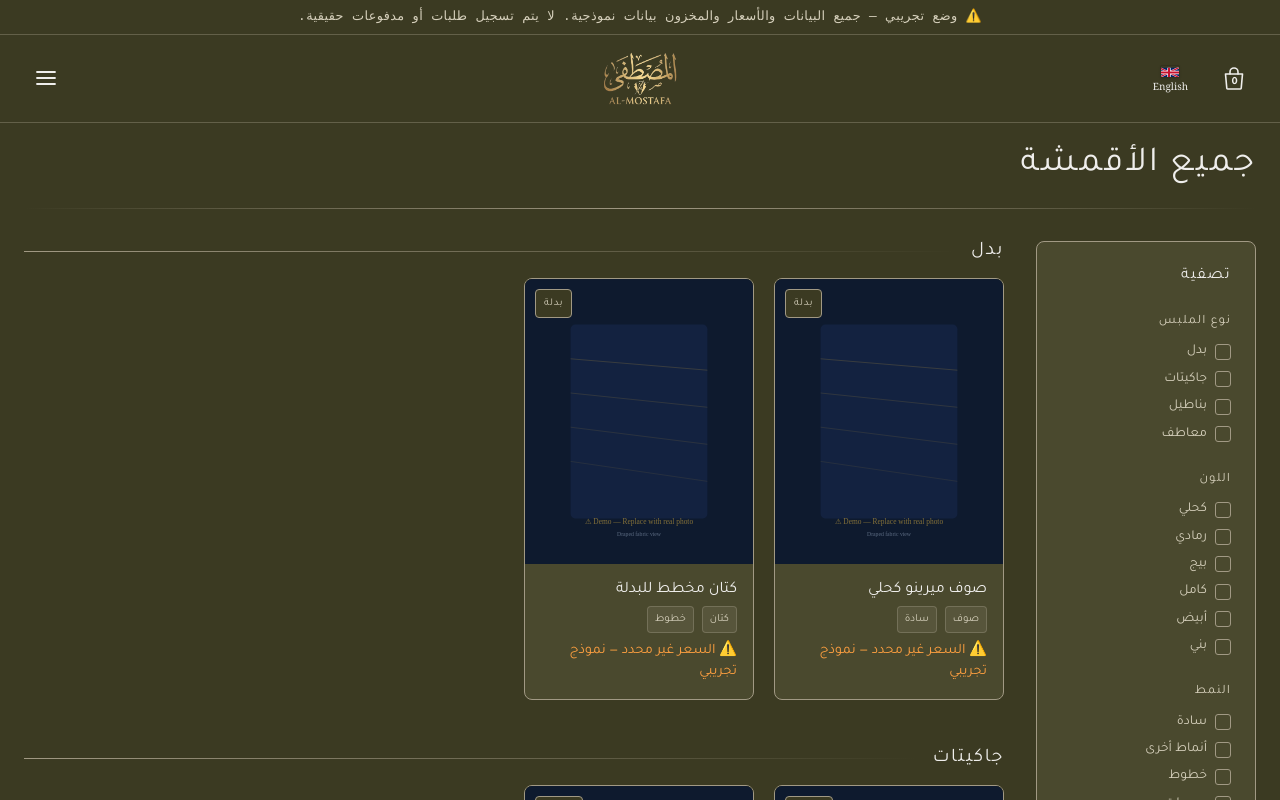
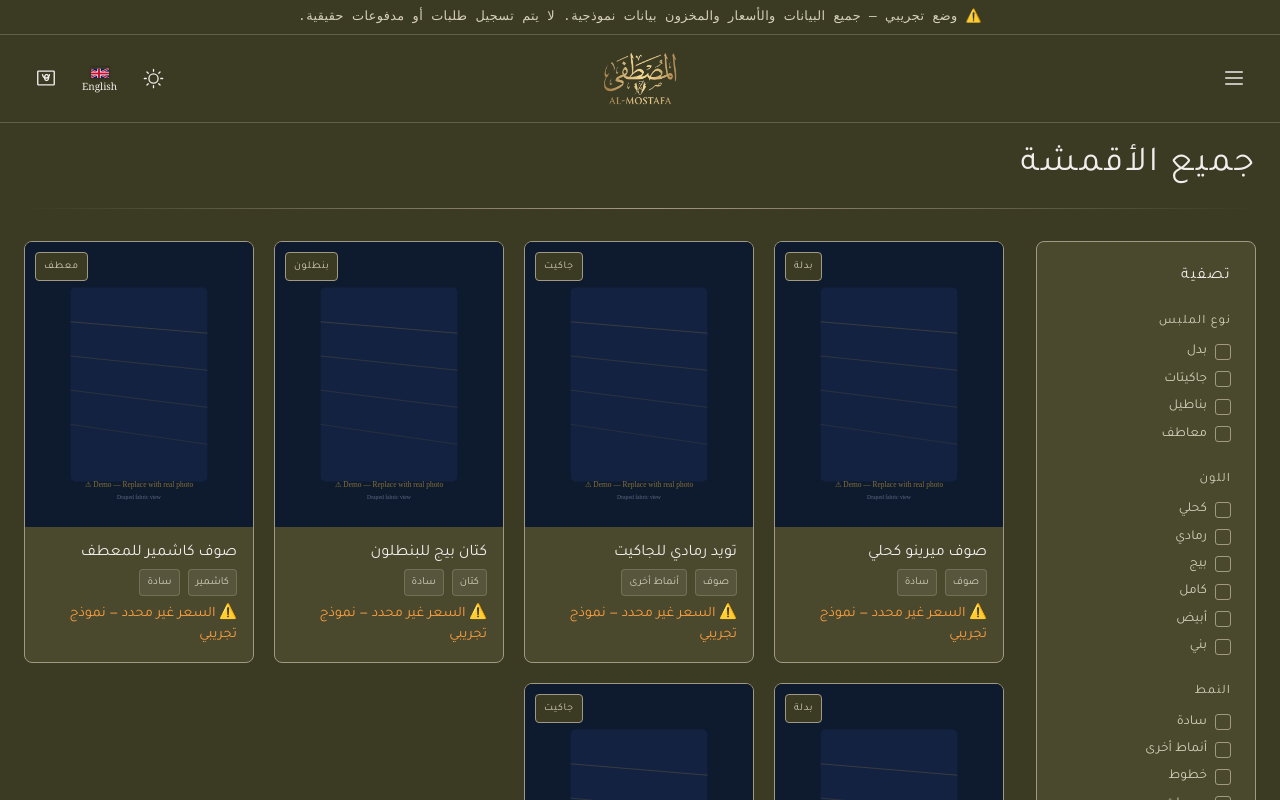
Before and after one commit to Ma7odamoud/almostafa-shop, a Next.js app: page /fabrics in a window 1280 px wide. Shown: the top 800 px of the page. Built offline with nearby package versions, Linux system fonts and the light colour scheme; a web font is replaced by a local one.

Commit message:
Refine UI: continuous fabric grid, language-aware drawer, header theme toggle, Phosphor icons

```diff
--- a/app/fabrics/page.tsx
+++ b/app/fabrics/page.tsx
@@ -71,14 +71,6 @@ export default function FabricsPage() {
     return true;
   }), [fabrics, filters]);
 
-  // Group by category (only categories that have results)
-  const grouped = useMemo(() => {
-    return CATEGORIES.map((cat) => ({
-      ...cat,
-      fabrics: filtered.filter((f) => f.category === cat.key),
-    })).filter((g) => g.fabrics.length > 0);
-  }, [filtered]);
-
   const hasFilters = filters.colors.length + filters.patterns.length + filters.materials.length + filters.categories.length > 0;
 
   return (
@@ -137,37 +129,20 @@ export default function FabricsPage() {
             </p>
           )}
 
-          {/* Grouped sections */}
-          {grouped.map((group) => (
-            <section key={group.key} style={{ marginBottom: "3rem" }}>
-              <h2 style={{
-                color: "var(--fg)",
-                fontSize: "1.2rem",
-                fontWeight: 400,
-                letterSpacing: "0.08em",
-                textTransform: "uppercase",
-                marginBottom: "1rem",
-                display: "flex",
-                alignItems: "center",
-                gap: "1rem",
-              }}>
-                {locale === "ar" ? group.labelAr : group.labelEn}
-                <span style={{
-                  display: "block",
-                  flex: 1,
-                  height: 1,
-                  background: "linear-gradient(to right, var(--border), transparent)",
-                }} />
-              </h2>
-              <div style={{
+          {/* Unified continuous product grid */}
+          {!loading && filtered.length > 0 && (
+            <div
+              style={{
                 display: "grid",
                 gridTemplateColumns: "repeat(auto-fill, minmax(200px, 1fr))",
                 gap: "1.25rem",
-              }}>
-                {group.fabrics.map((f) => <FabricCard key={f.id} fabric={f} />)}
-              </div>
-            </section>
-          ))}
+              }}
+            >
+              {filtered.map((f) => (
+                <FabricCard key={f.id} fabric={f} />
+              ))}
+            </div>
+          )}
         </div>
       </div>
 
--- a/components/FabricCard.tsx
+++ b/components/FabricCard.tsx
@@ -23,10 +23,11 @@ export default function FabricCard({ fabric }: Props) {
     <Link
       href={`/fabrics/${fabric.id}`}
       style={{ textDecoration: "none", display: "block" }}
+      className="fabric-card-link"
       onMouseEnter={() => setHovered(true)}
       onMouseLeave={() => setHovered(false)}
     >
-      <div className="hover-lift" style={{
+      <div className="fabric-card hover-lift" style={{
         backgroundColor: "var(--bg-card)",
         border: "1px solid var(--border)",
         borderRadius: "var(--radius-md)",
--- a/components/Header.tsx
+++ b/components/Header.tsx
@@ -5,6 +5,15 @@ import Image from "next/image";
 import { usePathname } from "next/navigation";
 import { useTheme, useLang, useCart } from "./Providers";
 import { t } from "@/lib/i18n";
+import {
+  ListIcon,
+  XIcon,
+  SunIcon,
+  MoonIcon,
+  CaretLeftIcon,
+  CaretRightIcon,
+  ShoppingBagIcon,
+} from "./Icons";
 
 export default function Header() {
   const { theme, toggleTheme } = useTheme();
@@ -20,6 +29,7 @@ export default function Header() {
 
   // Is this the homepage where transparent hero header is active?
   const isHome = pathname === "/";
+  const isAr = locale === "ar";
 
   useEffect(() => {
     function handleScroll() {
@@ -93,19 +103,21 @@ export default function Header() {
             position: "relative",
           }}
         >
-          {/* In RTL (Arabic): Hamburger is at the RIGHT edge.
-              In LTR (English): Hamburger is at the LEFT edge. */}
+          {/* MENU TRIGGER:
+              In Arabic (RTL): start of flex row is the physical RIGHT edge.
+              In English (LTR): start of flex row is the physical LEFT edge.
+          */}
           <div
             className="header-menu-side"
             style={{
-              order: locale === "ar" ? 3 : 1,
               display: "flex",
               alignItems: "center",
+              zIndex: 10,
             }}
           >
             <button
               onClick={() => setMenuOpen(!menuOpen)}
-              aria-label={locale === "ar" ? "فتح القائمة" : "Open menu"}
+              aria-label={isAr ? "فتح القائمة" : "Open menu"}
               aria-expanded={menuOpen}
               style={{
                 background: "none",
@@ -118,22 +130,11 @@ export default function Header() {
                 alignItems: "center",
                 justifyContent: "center",
                 padding: "10px",
-                transition: "color 0.3s ease",
+                transition: "color 0.2s ease, opacity 0.2s ease",
+                opacity: 1,
               }}
             >
-              {/* Three equal thin horizontal lines, 20px, 1.8px stroke, rounded ends */}
-              <svg
-                width="20"
-                height="16"
-                viewBox="0 0 20 16"
-                fill="none"
-                xmlns="http://www.w3.org/2000/svg"
-                style={{ display: "block" }}
-              >
-                <line x1="1" y1="2" x2="19" y2="2" stroke="currentColor" strokeWidth="1.8" strokeLinecap="round" />
-                <line x1="1" y1="8" x2="19" y2="8" stroke="currentColor" strokeWidth="1.8" strokeLinecap="round" />
-                <line x1="1" y1="14" x2="19" y2="14" stroke="currentColor" strokeWidth="1.8" strokeLinecap="round" />
-              </svg>
+              <ListIcon size={24} />
             </button>
           </div>
 
@@ -141,13 +142,13 @@ export default function Header() {
           <div
             className="header-logo-container"
             style={{
-              order: 2,
               position: "absolute",
               left: "50%",
               transform: "translateX(-50%)",
               display: "flex",
               alignItems: "center",
               justifyContent: "center",
+              zIndex: 5,
             }}
           >
             <Link
@@ -171,82 +172,63 @@ export default function Header() {
             </Link>
           </div>
 
-          {/* In RTL (Arabic): Icon group is at the LEFT edge.
-              In LTR (English): Icon group is at the RIGHT edge.
-              Order from edge inward:
-              1. Shopping bag with item count inside
-              2. Language switcher */}
+          {/* UTILITY ICONS GROUP:
+              In Arabic (RTL): end of flex row is the physical LEFT edge.
+              In English (LTR): end of flex row is the physical RIGHT edge.
+              Adjacent pair: Theme Control + Language Control, then Cart.
+          */}
           <div
             className="header-icons-side"
             style={{
-              order: locale === "ar" ? 1 : 3,
               display: "flex",
               alignItems: "center",
-              gap: "16px",
+              gap: "8px",
+              zIndex: 10,
             }}
           >
-            {/* Shopping bag */}
-            <Link
-              href="/cart"
-              aria-label={locale === "ar" ? `سلة التسوق (${cartCount})` : `Shopping Cart (${cartCount})`}
+            {/* Theme Toggle Button (Compact Sun/Moon icon in header) */}
+            <button
+              onClick={toggleTheme}
+              aria-label={
+                theme === "dark"
+                  ? isAr
+                    ? "التحويل للوضع الفاتح"
+                    : "Switch to Light Mode"
+                  : isAr
+                  ? "التحويل للوضع الداكن"
+                  : "Switch to Dark Mode"
+              }
+              title={
+                theme === "dark"
+                  ? isAr
+                    ? "التحويل للوضع الفاتح"
+                    : "Switch to Light Mode"
+                  : isAr
+                  ? "التحويل للوضع الداكن"
+                  : "Switch to Dark Mode"
+              }
               style={{
+                background: "none",
+                border: "none",
                 color: iconColor,
+                cursor: "pointer",
                 minWidth: 44,
                 minHeight: 44,
                 display: "flex",
                 alignItems: "center",
                 justifyContent: "center",
-                position: "relative",
-                transition: "color 0.3s ease",
+                padding: "10px",
+                transition: "color 0.2s ease, opacity 0.2s ease",
               }}
             >
-              <div style={{ position: "relative", width: 20, height: 23 }}>
-                <svg
-                  width="20"
-                  height="23"
-                  viewBox="0 0 20 23"
-                  fill="none"
-                  xmlns="http://www.w3.org/2000/svg"
-                  style={{ display: "block" }}
-                >
-                  <path
-                    d="M6 7V5C6 2.79086 7.79086 1 10 1C12.2091 1 14 2.79086 14 5V7"
-                    stroke="currentColor"
-                    strokeWidth="1.6"
-                    strokeLinecap="round"
-                  />
-                  <path
-                    d="M1.5 7H18.5L17.2 21.2C17.05 21.65 16.65 22 16.15 22H3.85C3.35 22 2.95 21.65 2.8 21.2L1.5 7Z"
-                    stroke="currentColor"
-                    strokeWidth="1.6"
-                    strokeLinejoin="round"
-                  />
-                </svg>
+              {theme === "dark" ? <SunIcon size={21} /> : <MoonIcon size={21} />}
+            </button>
 
-                <span
-                  style={{
-                    position: "absolute",
-                    top: "10px",
-                    left: "50%",
-                    transform: "translateX(-50%)",
-                    fontSize: "var(--fs-cart-count)",
-                    fontWeight: "var(--fw-cart-count)" as unknown as number,
-                    letterSpacing: "var(--ls-cart-count)",
-                    color: iconColor,
-                    lineHeight: 1,
-                    textAlign: "center",
-                    pointerEvents: "none",
-                  }}
-                >
-                  {cartCount > 99 ? "99+" : cartCount}
-                </span>
-              </div>
-            </Link>
-
-            {/* Language Switcher */}
+            {/* Language Switcher (Directly adjacent to Theme toggle) */}
             <button
               onClick={toggleLocale}
-              aria-label={locale === "ar" ? "Switch to English" : "التحويل للغة العربية"}
+              aria-label={isAr ? "Switch to English" : "التحويل للغة العربية"}
+              title={isAr ? "Switch to English" : "التحويل للغة العربية"}
               style={{
                 background: "none",
                 border: "none",
@@ -258,11 +240,11 @@ export default function Header() {
                 flexDirection: "column",
                 alignItems: "center",
                 justifyContent: "center",
-                padding: "4px 8px",
-                transition: "color 0.3s ease",
+                padding: "4px 6px",
+                transition: "color 0.2s ease, opacity 0.2s ease",
               }}
             >
-              {locale === "ar" ? (
+              {isAr ? (
                 <>
                   <div
                     style={{
@@ -292,7 +274,7 @@ export default function Header() {
                       fontSize: "var(--fs-micro)",
                       fontWeight: "var(--fw-micro)" as unknown as number,
                       lineHeight: "var(--lh-micro)",
-                      marginTop: 3,
+                      marginTop: 2,
                       fontFamily: "var(--font-en)",
                       color: iconColor,
                     }}
@@ -329,7 +311,7 @@ export default function Header() {
                       fontSize: "var(--fs-micro)",
                       fontWeight: "var(--fw-micro)" as unknown as number,
                       lineHeight: "var(--lh-micro)",
-                      marginTop: 3,
+                      marginTop: 2,
                       fontFamily: "var(--font-ar)",
                       color: iconColor,
                     }}
@@ -339,6 +321,44 @@ export default function Header() {
                 </>
               )}
             </button>
+
+            {/* Shopping bag */}
+            <Link
+              href="/cart"
+              aria-label={isAr ? `سلة التسوق (${cartCount})` : `Shopping Cart (${cartCount})`}
+              style={{
+                color: iconColor,
+                minWidth: 44,
+                minHeight: 44,
+                display: "flex",
+                alignItems: "center",
+                justifyContent: "center",
+                position: "relative",
+                padding: "10px",
+                transition: "color 0.2s ease, opacity 0.2s ease",
+              }}
+            >
+              <div style={{ position: "relative", width: 22, height: 22, display: "flex", alignItems: "center", justifyContent: "center" }}>
+                <ShoppingBagIcon size={22} />
+                <span
+                  style={{
+                    position: "absolute",
+                    top: "7px",
+                    left: "50%",
+                    transform: "translateX(-50%)",
+                    fontSize: "var(--fs-cart-count)",
+                    fontWeight: "var(--fw-cart-count)" as unknown as number,
+                    letterSpacing: "var(--ls-cart-count)",
+                    color: iconColor,
+                    lineHeight: 1,
+                    textAlign: "center",
+                    pointerEvents: "none",
+                  }}
+                >
+                  {cartCount > 99 ? "99+" : cartCount}
+                </span>
+              </div>
+            </Link>
           </div>
         </div>
       </header>
@@ -348,39 +368,47 @@ export default function Header() {
         <div
           role="dialog"
           aria-modal="true"
-          aria-label={locale === "ar" ? "قائمة التصفح" : "Navigation menu"}
+          aria-label={isAr ? "قائمة التصفح" : "Navigation menu"}
           style={{
             position: "fixed",
             inset: 0,
             zIndex: 2000,
-            display: "flex",
           }}
         >
+          {/* Backdrop overlay */}
           <div
             onClick={() => setMenuOpen(false)}
+            aria-hidden="true"
             style={{
               position: "absolute",
               inset: 0,
               backgroundColor: "rgba(0,0,0,0.55)",
               backdropFilter: "blur(4px)",
-              transition: "opacity 0.3s ease",
+              transition: "opacity 0.28s ease",
             }}
           />
 
+          {/* Drawer panel with explicit anchoring for Arabic (Right) vs English (Left) */}
           <div
+            className={`menu-drawer-panel ${isAr ? "drawer-ar" : "drawer-en"}`}
             style={{
-              position: "relative",
-              marginInlineStart: "auto",
+              position: "fixed",
+              top: 0,
+              bottom: 0,
+              right: isAr ? 0 : "auto",
+              left: isAr ? "auto" : 0,
               width: "min(340px, 85vw)",
               height: "100%",
               backgroundColor: "var(--bg)",
-              borderInlineStart: "1px solid var(--border)",
-              boxShadow: "0 0 40px rgba(0,0,0,0.4)",
+              borderLeft: isAr ? "1px solid var(--border)" : "none",
+              borderRight: !isAr ? "1px solid var(--border)" : "none",
+              boxShadow: isAr
+                ? "-10px 0 40px rgba(0,0,0,0.4)"
+                : "10px 0 40px rgba(0,0,0,0.4)",
               display: "flex",
               flexDirection: "column",
               padding: "24px 20px",
               zIndex: 2001,
-              animation: "slideInDrawer 0.3s ease both",
             }}
           >
             {/* Drawer Header with Close Button */}
@@ -403,12 +431,12 @@ export default function Header() {
                 }}
                 className="uppercase-en"
               >
-                {locale === "ar" ? "المصطفى" : "Al-Mostafa"}
+                {isAr ? "المصطفى" : "Al-Mostafa"}
               </span>
 
               <button
                 onClick={() => setMenuOpen(false)}
-                aria-label={locale === "ar" ? "إغلاق القائمة" : "Close menu"}
+                aria-label={isAr ? "إغلاق القائمة" : "Close menu"}
                 style={{
                   background: "none",
                   border: "none",
@@ -419,10 +447,12 @@ export default function Header() {
                   alignItems: "center",
                   justifyContent: "center",
                   cursor: "pointer",
-                  fontSize: "1.4rem",
+                  padding: "10px",
+                  opacity: 0.85,
+                  transition: "opacity 0.2s ease",
                 }}
               >
-                ✕
+                <XIcon size={20} />
               </button>
             </div>
 
@@ -454,78 +484,18 @@ export default function Header() {
                       minHeight: 48,
                       border: active ? "1px solid var(--border)" : "1px solid transparent",
                       transition: "background-color 0.2s ease, color 0.2s ease",
+                      textAlign: isAr ? "right" : "left",
                     }}
                     className="uppercase-en"
                   >
                     <span>{label}</span>
-                    <span style={{ opacity: 0.6 }}>{locale === "ar" ? "←" : "→"}</span>
+                    <span style={{ display: "flex", alignItems: "center", opacity: 0.7 }}>
+                      {isAr ? <CaretLeftIcon size={16} /> : <CaretRightIcon size={16} />}
+                    </span>
                   </Link>
                 );
               })}
             </nav>
-
-            {/* Theme Toggle (in the menu) */}
-            <div
-              style={{
-                borderTop: "1px solid var(--border)",
-                paddingTop: "16px",
-                marginTop: "auto",
-              }}
-            >
-              <div
-                style={{
-                  display: "flex",
-                  alignItems: "center",
-                  justifyContent: "space-between",
-                  marginBottom: "8px",
-                }}
-              >
-                <span
-                  style={{
-                    fontSize: "var(--fs-notice)",
-                    color: "var(--fg-muted)",
-                  }}
-                >
-                  {locale === "ar" ? "المظهر" : "Theme"}
-                </span>
-                <span style={{ fontSize: "0.85rem", color: "var(--price)" }}>
-                  {theme === "dark" ? (locale === "ar" ? "الوضع الداكن" : "Dark Mode") : (locale === "ar" ? "الوضع الفاتح" : "Light Mode")}
-                </span>
-              </div>
-
-              <button
-                onClick={toggleTheme}
-                style={{
-                  width: "100%",
-                  minHeight: 46,
-                  display: "flex",
-                  alignItems: "center",
-                  justifyContent: "center",
-                  gap: "8px",
-                  background: "var(--btn-bg)",
-                  border: "1px solid var(--border)",
-                  borderRadius: "var(--radius-sm)",
-                  color: "var(--btn-fg)",
-                  cursor: "pointer",
-                  fontSize: "var(--fs-btn-sm)",
-                  fontWeight: 600,
-                  transition: "opacity 0.2s ease",
-                }}
-                className="uppercase-en"
-              >
-                {theme === "dark" ? (
-                  <>
-                    <span>☀️</span>
-                    <span>{locale === "ar" ? "التحويل للوضع الفاتح" : "Switch to Light Mode"}</span>
-                  </>
-                ) : (
-                  <>
-                    <span>🌙</span>
-                    <span>{locale === "ar" ? "التحويل للوضع الداكن" : "Switch to Dark Mode"}</span>
-                  </>
-                )}
-              </button>
-            </div>
           </div>
         </div>
       )}
@@ -550,9 +520,28 @@ export default function Header() {
           }
         }
 
-        @keyframes slideInDrawer {
+        /* Language-aware explicit slide-in animations */
+        .drawer-ar {
+          animation: slideInDrawerAr 0.28s cubic-bezier(0.16, 1, 0.3, 1) both;
+        }
+        .drawer-en {
+          animation: slideInDrawerEn 0.28s cubic-bezier(0.16, 1, 0.3, 1) both;
+        }
+
+        @keyframes slideInDrawerAr {
           from {
-            transform: ${locale === "ar" ? "translateX(100%)" : "translateX(-100%)"};
+            transform: translateX(100%);
+            opacity: 0;
+          }
+          to {
+            transform: translateX(0);
+            opacity: 1;
+          }
+        }
+
+        @keyframes slideInDrawerEn {
+          from {
+            transform: translateX(-100%);
             opacity: 0;
           }
           to {
--- /dev/null
+++ b/components/Icons.tsx
@@ -0,0 +1,60 @@
+import React from "react";
+
+// Official Phosphor Icons (Regular weight, 256x256 viewBox)
+// Clean outlines, matched optical sizing and stroke weights for premium luxury tailoring
+
+export function ListIcon({ size = 22, ...props }: React.SVGProps<SVGSVGElement> & { size?: number }) {
+  return (
+    <svg width={size} height={size} viewBox="0 0 256 256" fill="currentColor" aria-hidden="true" {...props}>
+      <path d="M224,128a8,8,0,0,1-8,8H40a8,8,0,0,1,0-16H216A8,8,0,0,1,224,128ZM40,72H216a8,8,0,0,0,0-16H40a8,8,0,0,0,0,16ZM216,184H40a8,8,0,0,0,0,16H216a8,8,0,0,0,0-16Z" />
+    </svg>
+  );
+}
+
+export function XIcon({ size = 20, ...props }: React.SVGProps<SVGSVGElement> & { size?: number }) {
+  return (
+    <svg width={size} height={size} viewBox="0 0 256 256" fill="currentColor" aria-hidden="true" {...props}>
+      <path d="M205.66,194.34a8,8,0,0,1-11.32,11.32L128,139.31,61.66,205.66a8,8,0,0,1-11.32-11.32L116.69,128,50.34,61.66A8,8,0,0,1,61.66,50.34L128,116.69l66.34-66.35a8,8,0,0,1,11.32,11.32L139.31,128Z" />
+    </svg>
+  );
+}
+
+export function SunIcon({ size = 20, ...props }: React.SVGProps<SVGSVGElement> & { size?: number }) {
+  return (
+    <svg width={size} height={size} viewBox="0 0 256 256" fill="currentColor" aria-hidden="true" {...props}>
+      <path d="M120,40V16a8,8,0,0,1,16,0V40a8,8,0,0,1-16,0Zm72,88a64,64,0,1,1-64-64A64.07,64.07,0,0,1,192,128Zm-16,0a48,48,0,1,0-48,48A48.05,48.05,0,0,0,176,128ZM58.34,69.66A8,8,0,0,0,69.66,58.34l-16-16A8,8,0,0,0,42.34,53.66Zm0,116.68-16,16a8,8,0,0,0,11.32,11.32l16-16a8,8,0,0,0-11.32-11.32ZM192,72a8,8,0,0,0,5.66-2.34l16-16a8,8,0,0,0-11.32-11.32l-16,16A8,8,0,0,0,192,72Zm5.66,114.34a8,8,0,0,0-11.32,11.32l16,16a8,8,0,0,0,11.32-11.32ZM40,120H16a8,8,0,0,0,0,16H40a8,8,0,0,0,0-16Zm200,0H216a8,8,0,0,0,0,16h24a8,8,0,0,0,0-16ZM120,216v24a8,8,0,0,0,16,0V216a8,8,0,0,0-16,0Z" />
+    </svg>
+  );
+}
+
+export function MoonIcon({ size = 20, ...props }: React.SVGProps<SVGSVGElement> & { size?: number }) {
+  return (
+    <svg width={size} height={size} viewBox="0 0 256 256" fill="currentColor" aria-hidden="true" {...props}>
+      <path d="M233.54,142.23a8,8,0,0,0-8-2,88.08,88.08,0,0,1-109.8-109.8,8,8,0,0,0-10-10,104.84,104.84,0,0,0-52.91,37A104,104,0,0,0,136,224a103.09,103.09,0,0,0,62.52-20.88,104.84,104.84,0,0,0,37-52.91A8,8,0,0,0,233.54,142.23ZM136,208A88,88,0,0,1,54.61,84.18,88.78,88.78,0,0,1,85.34,57.3,104.07,104.07,0,0,0,198.7,170.66,88.78,88.78,0,0,1,136,208Z" />
+    </svg>
+  );
+}
+
+export function CaretRightIcon({ size = 16, ...props }: React.SVGProps<SVGSVGElement> & { size?: number }) {
+  return (
+    <svg width={size} height={size} viewBox="0 0 256 256" fill="currentColor" aria-hidden="true" {...props}>
+      <path d="M181.66,133.66l-80,80a8,8,0,0,1-11.32-11.32L164.69,128,90.34,53.66a8,8,0,0,1,11.32-11.32l80,80A8,8,0,0,1,181.66,133.66Z" />
+    </svg>
+  );
+}
+
+export function CaretLeftIcon({ size = 16, ...props }: React.SVGProps<SVGSVGElement> & { size?: number }) {
+  return (
+    <svg width={size} height={size} viewBox="0 0 256 256" fill="currentColor" aria-hidden="true" {...props}>
+      <path d="M165.66,202.34a8,8,0,0,1-11.32,11.32l-80-80a8,8,0,0,1,0-11.32l80-80a8,8,0,0,1,11.32,11.32L91.31,128Z" />
+    </svg>
+  );
+}
+
+export function ShoppingBagIcon({ size = 22, ...props }: React.SVGProps<SVGSVGElement> & { size?: number }) {
+  return (
+    <svg width={size} height={size} viewBox="0 0 256 256" fill="currentColor" aria-hidden="true" {...props}>
+      <path d="M216,40H40A16,16,0,0,0,24,56V200a16,16,0,0,0,16,16H216a16,16,0,0,0,16-16V56A16,16,0,0,0,216,40Zm0,160H40V56H216V200ZM176,88a48,48,0,0,1-96,0,8,8,0,0,1,16,0,32,32,0,0,0,64,0,8,8,0,0,1,16,0Z" />
+    </svg>
+  );
+}
```
